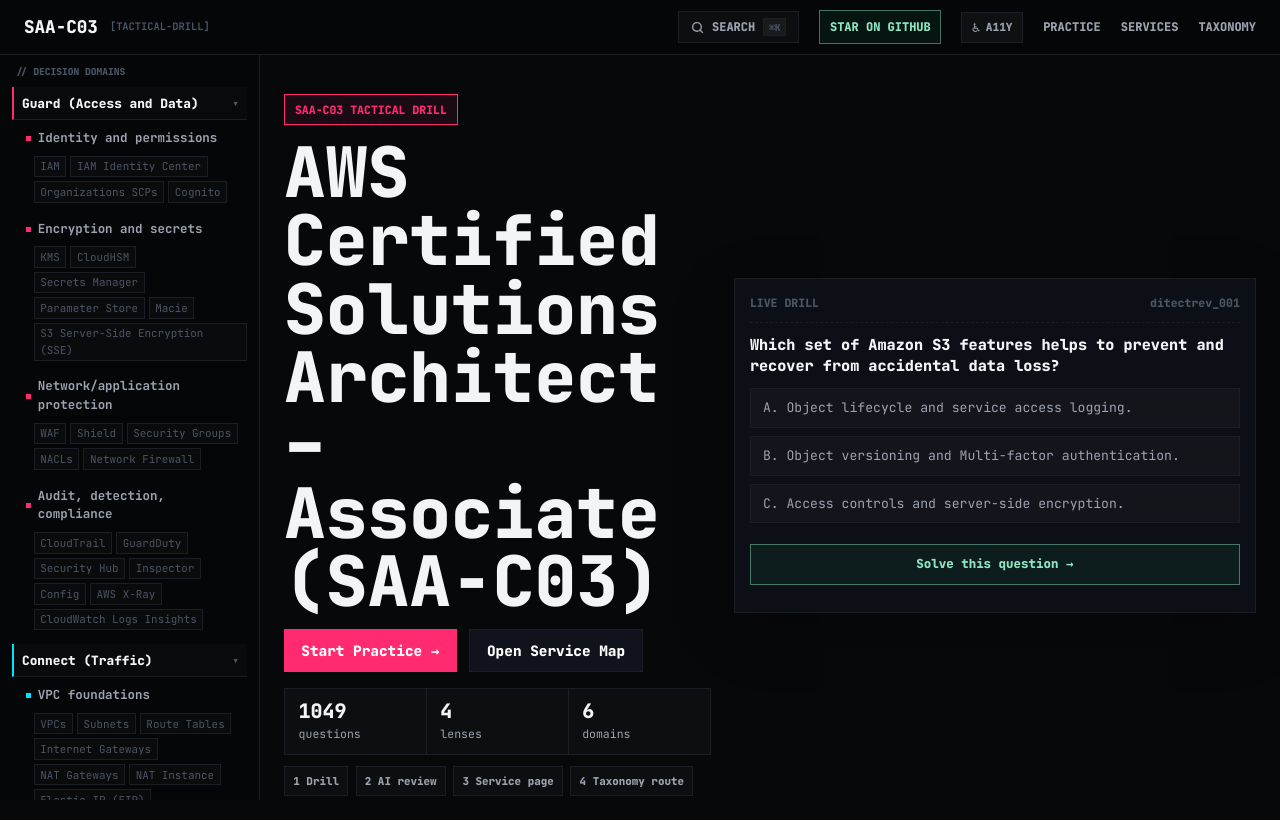
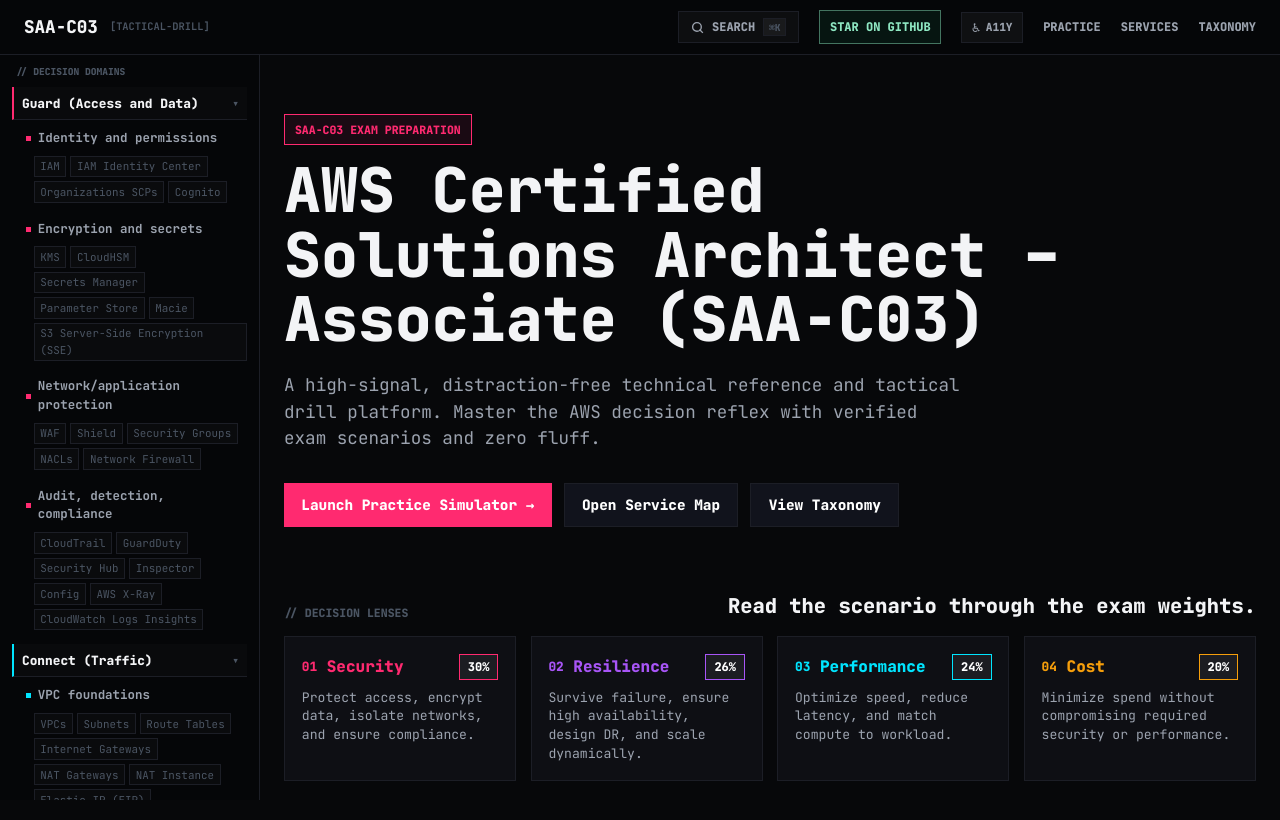
Before and after one commit to atakang7/saaprep, an Astro site: page / in a window 1280 px wide. Shown: the top 820 px of the page. Built offline with nearby package versions, Linux system fonts and the light colour scheme; Astro itself is replaced by a stand-in of ours.

Commit message:
design: radically simplify landing page hero

```diff
--- a/src/pages/index.astro
+++ b/src/pages/index.astro
@@ -59,49 +59,17 @@
 <BaseLayout title={DEFAULT_TITLE} description={description} canonicalPath="/" structuredData={structuredData}>
   <section class="hero-section">
     <div class="hero-copy">
-      <div class="hero-badge">SAA-C03 TACTICAL DRILL</div>
+      <div class="hero-badge">SAA-C03 EXAM PREPARATION</div>
       <h1 class="hero-title">AWS Certified Solutions Architect – Associate (SAA-C03)</h1>
+      <p class="hero-lede">
+        A high-signal, distraction-free technical reference and tactical drill platform. Master the AWS decision reflex with verified exam scenarios and zero fluff.
+      </p>
 
       <div class="hero-cta-group">
-        <a href={sitePath('/practice')} class="btn btn-primary">Start Practice →</a>
+        <a href={sitePath('/practice')} class="btn btn-primary">Launch Practice Simulator →</a>
         <a href={sitePath('/services')} class="btn btn-secondary">Open Service Map</a>
+        <a href={sitePath('/concepts')} class="btn btn-secondary">View Taxonomy</a>
       </div>
-
-      <div class="metrics-strip">
-        <div>
-          <strong>{questions.length}</strong>
-          <span>questions</span>
-        </div>
-        <div>
-          <strong>4</strong>
-          <span>lenses</span>
-        </div>
-        <div>
-          <strong>{concepts.length}</strong>
-          <span>domains</span>
-        </div>
-      </div>
-
-      <div class="flow-strip" aria-label="Recommended study flow">
-        <span>1 Drill</span>
-        <span>2 AI review</span>
-        <span>3 Service page</span>
-        <span>4 Taxonomy route</span>
-      </div>
-    </div>
-
-    <div class="drill-preview" aria-label="Practice question preview">
-      <div class="preview-topline">
-        <span>LIVE DRILL</span>
-        <span>{sampleQuestion?.id || 'SAA-C03'}</span>
-      </div>
-      <h2>{sampleQuestion?.question || 'Which AWS service best matches the stated requirement?'}</h2>
-      <div class="preview-options">
-        {sampleOptions.map((option: string) => (
-          <div class={`preview-option ${option.trim().toUpperCase().startsWith(`${sampleAnswerLetter}.`) ? 'is-answer' : ''}`}>{option}</div>
-        ))}
-
-      <a href={samplePracticeHref} class="preview-action">Solve this question →</a>
     </div>
   </section>
 
@@ -133,17 +101,16 @@
     justify-content: flex-start;
   }
   .hero-section {
-    display: grid;
-    grid-template-columns: minmax(0, 0.9fr) minmax(340px, 1.1fr);
-    gap: 1.4rem;
-    align-items: center;
-    min-height: clamp(430px, calc(100vh - 230px), 560px);
-    padding: 1.25rem 0 1.65rem;
-    min-width: 0;
+    display: flex;
+    flex-direction: column;
+    justify-content: center;
+    align-items: flex-start;
+    min-height: clamp(350px, calc(100vh - 350px), 480px);
+    padding: 2.5rem 0 3rem;
+    max-width: 800px;
   }
   .hero-copy {
-    max-width: 620px;
-    min-width: 0;
+    width: 100%;
   }
   .hero-badge {
     display: inline-block;
@@ -158,19 +125,18 @@
     margin-bottom: 0.85rem;
   }
   .hero-title {
-    max-width: 590px;
-    font-size: 4.35rem;
+    font-size: 3.85rem;
     font-weight: 900;
-    line-height: 0.98;
-    margin-bottom: 0.85rem;
+    line-height: 1.05;
+    margin-bottom: 1.25rem;
     overflow-wrap: break-word;
   }
   .hero-lede {
-    max-width: 520px;
+    max-width: 680px;
     color: var(--text-secondary);
-    font-size: 0.98rem;
-    line-height: 1.45;
-    margin-bottom: 1.05rem;
+    font-size: 1.1rem;
+    line-height: 1.5;
+    margin-bottom: 2rem;
   }
   .hero-cta-group {
     display: flex;
@@ -208,136 +174,6 @@
     border-color: var(--color-network);
   }
 
-  .metrics-strip {
-    display: grid;
-    grid-template-columns: repeat(3, minmax(0, 1fr));
-    max-width: 460px;
-    min-width: 0;
-    border: 1px solid var(--border-subtle);
-    background: rgba(255, 255, 255, 0.025);
-  }
-  .metrics-strip div {
-    padding: 0.72rem 0.85rem;
-    border-right: 1px solid var(--border-subtle);
-  }
-  .metrics-strip div:last-child {
-    border-right: 0;
-  }
-  .metrics-strip strong {
-    display: block;
-    color: var(--text-primary);
-    font-size: 1.25rem;
-    font-weight: 900;
-    line-height: 1;
-  }
-  .metrics-strip span {
-    display: block;
-    margin-top: 0.28rem;
-    color: var(--text-secondary);
-    font-family: var(--font-mono);
-    font-size: 0.72rem;
-  }
-  .flow-strip {
-    display: flex;
-    flex-wrap: wrap;
-    gap: 0.45rem;
-    max-width: 540px;
-    margin-top: 0.7rem;
-  }
-  .flow-strip span {
-    border: 1px solid var(--border-subtle);
-    background: rgba(255, 255, 255, 0.025);
-    color: var(--text-secondary);
-    padding: 0.36rem 0.52rem;
-    font-family: var(--font-mono);
-    font-size: 0.68rem;
-    font-weight: 800;
-    white-space: nowrap;
-  }
-  .drill-preview {
-    min-width: 0;
-    max-width: 100%;
-    border: 1px solid var(--border-subtle);
-    background: #0d0f16;
-    box-shadow: 0 18px 56px rgba(0, 0, 0, 0.24);
-    padding: 0.95rem;
-  }
-  .preview-topline {
-    display: flex;
-    justify-content: space-between;
-    gap: 1rem;
-    padding-bottom: 0.65rem;
-    margin-bottom: 0.75rem;
-    border-bottom: 1px dashed var(--border-subtle);
-    color: var(--text-muted);
-    font-family: var(--font-mono);
-    font-size: 0.72rem;
-    font-weight: 900;
-  }
-  .preview-topline span {
-    min-width: 0;
-    overflow: hidden;
-    text-overflow: ellipsis;
-    white-space: nowrap;
-  }
-  .drill-preview h2 {
-    margin: 0 0 0.75rem;
-    color: var(--text-primary);
-    font-size: 0.95rem;
-    line-height: 1.38;
-  }
-  .preview-options {
-    display: grid;
-    gap: 0.55rem;
-    margin-bottom: 0.75rem;
-  }
-  .preview-option {
-    min-width: 0;
-    border: 1px solid var(--border-subtle);
-    background: rgba(255, 255, 255, 0.025);
-    color: var(--text-secondary);
-    padding: 0.62rem 0.75rem;
-    font-size: 0.82rem;
-    line-height: 1.32;
-    overflow-wrap: anywhere;
-  }
-  .preview-option.is-answer {
-    border-color: var(--color-network);
-    color: #8ee7c2;
-    background: rgba(0, 229, 255, 0.06);
-  }
-  .preview-coach {
-    border-left: 3px solid var(--color-security);
-    background: rgba(255, 43, 124, 0.055);
-    padding: 0.7rem 0.85rem;
-  }
-  .preview-coach span {
-    display: block;
-    margin-bottom: 0.24rem;
-    color: var(--color-security);
-    font-family: var(--font-mono);
-    font-size: 0.7rem;
-    font-weight: 900;
-  }
-  .preview-coach p {
-    margin: 0;
-    color: var(--text-secondary);
-    font-size: 0.8rem;
-    line-height: 1.38;
-  }
-  .preview-action {
-    display: block;
-    margin-top: 0.75rem;
-    border: 1px solid rgba(142, 231, 194, 0.45);
-    color: #8ee7c2;
-    background: rgba(16, 185, 129, 0.08);
-    padding: 0.62rem 0.75rem;
-    font-family: var(--font-mono);
-    font-size: 0.78rem;
-    font-weight: 900;
-    text-align: center;
-    text-decoration: none;
-  }
 
   .section-container {
     margin-bottom: 2rem;
@@ -399,34 +235,13 @@
     line-height: 1.42;
   }
   @media (max-width: 1100px) {
-    .hero-section {
-      grid-template-columns: 1fr;
-      min-height: 0;
-    }
-    .hero-copy {
-      max-width: none;
-    }
-    .drill-preview {
-      max-width: 760px;
-    }
     .hero-title {
-      font-size: 3.45rem;
+      font-size: 3.25rem;
     }
   }
   @media (max-width: 760px) {
     .hero-section {
       padding-top: 1.2rem;
-    }
-    .metrics-strip {
-      grid-template-columns: 1fr;
-      max-width: none;
-    }
-    .metrics-strip div {
-      border-right: 0;
-      border-bottom: 1px solid var(--border-subtle);
-    }
-    .metrics-strip div:last-child {
-      border-bottom: 0;
     }
     .section-heading {
       display: block;
@@ -438,21 +253,10 @@
     }
     .hero-title {
       font-size: 2.25rem;
-      line-height: 1.05;
+      line-height: 1.1;
     }
     .hero-lede {
-      font-size: 0.9rem;
-      overflow-wrap: anywhere;
-    }
-    .flow-strip {
-      display: grid;
-      grid-template-columns: repeat(2, minmax(0, 1fr));
-    }
-    .flow-strip span {
-      white-space: normal;
-      text-align: center;
-    }
-    .drill-preview h2 {
+      font-size: 1rem;
       overflow-wrap: anywhere;
     }
   }
```
